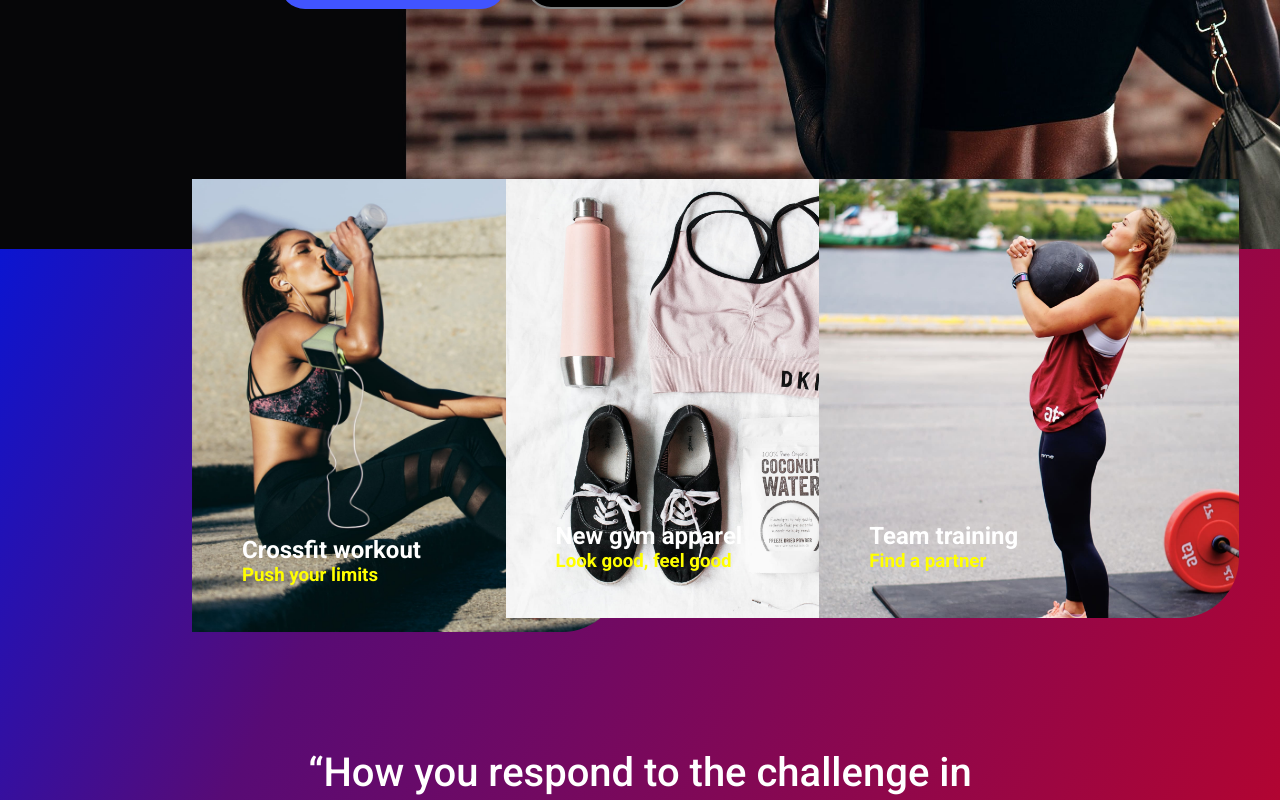
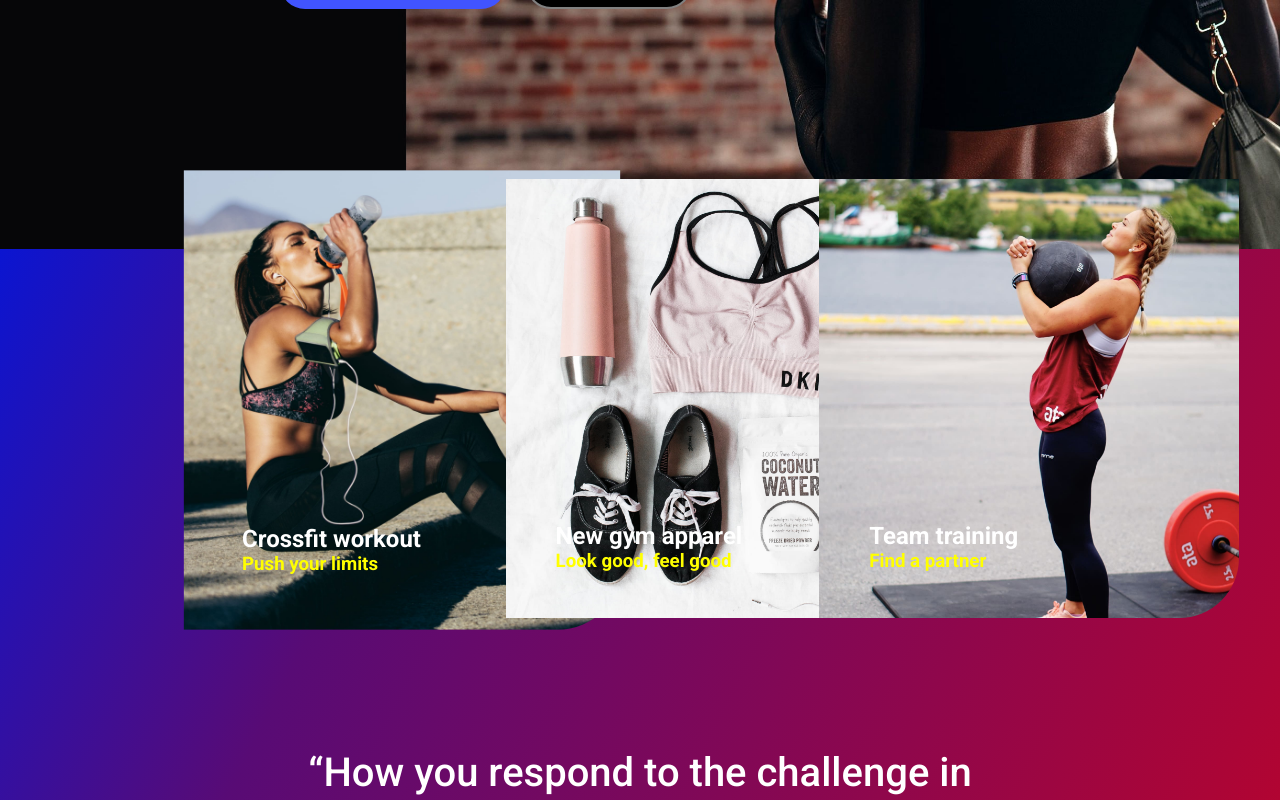
Before and after one commit to DavideTarantino/proj-html-vuejs, a Vue app in the folder format-vue/: page / in a window 1280 px wide. In both pictures the pointer is over the picture 402 px from the left and 891 px from the top of the page. Shown: the part 491-1291 px from the top of the page. Built offline with nearby package versions, Linux system fonts and the light colour scheme.

Commit message:
modifiche all'hover nella sezione 2

```diff
--- a/format-vue/src/Components/Main/SectionTwo.vue
+++ b/format-vue/src/Components/Main/SectionTwo.vue
@@ -75,7 +75,8 @@
             }
 
             img:hover{
-                width: 430px;
+                    transform: scale(1.04);
+                    transition: transform .35s;
             }
 
             #didascalia-figure{
```
